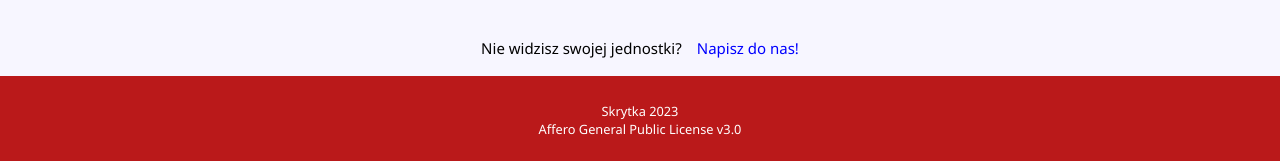
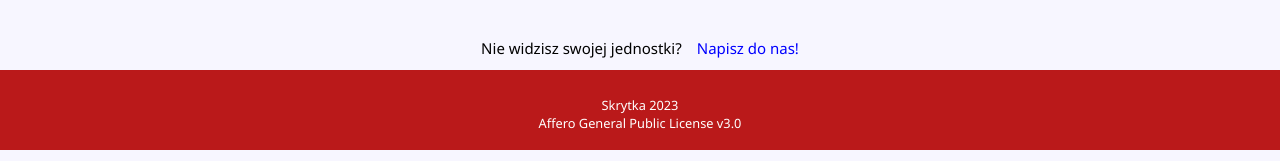
Before and after one commit to originalmk/skrytka-app, a React (Create React App) app in the folder client/: page / in a window 1280 px wide. Shown: the part 650-811 px from the top of the page. Built offline with nearby package versions, Linux system fonts and the light colour scheme; no server answers.

Commit message:
Update firstFooter CSS

```diff
--- a/client/src/style/App.scss
+++ b/client/src/style/App.scss
@@ -32,13 +32,16 @@
   font-family: $priamry-font-family;
 }
 
+#root {
+  min-height: 100vh;
+  display: flex;
+  flex-direction: column;
+}
 
 body {
   font-family: $priamry-font-family;
   background: #f7f6ff;
-
 }
-
 
 .container {
   display: flex;
--- a/client/src/style/_BottomFPage.scss
+++ b/client/src/style/_BottomFPage.scss
@@ -16,22 +16,21 @@
 
   color: blue;
 }
+
 .li-write-to-us {
   list-style-type: none;
 }
+
 .footerFirstSite {
-  @include display-flex();
-
-  position: absolute;
-  top: 90.8%;
+  margin-top: auto;
   width: 100vw;
+  height: 10vh;
   padding: 1.6rem;
   color:white;
   background-color: $primary-color-button;
   font-size: .8em;
+  text-align: center;
 }
-
-
 
 @media (orientation: portrait) {
  .btnUnit {
```
